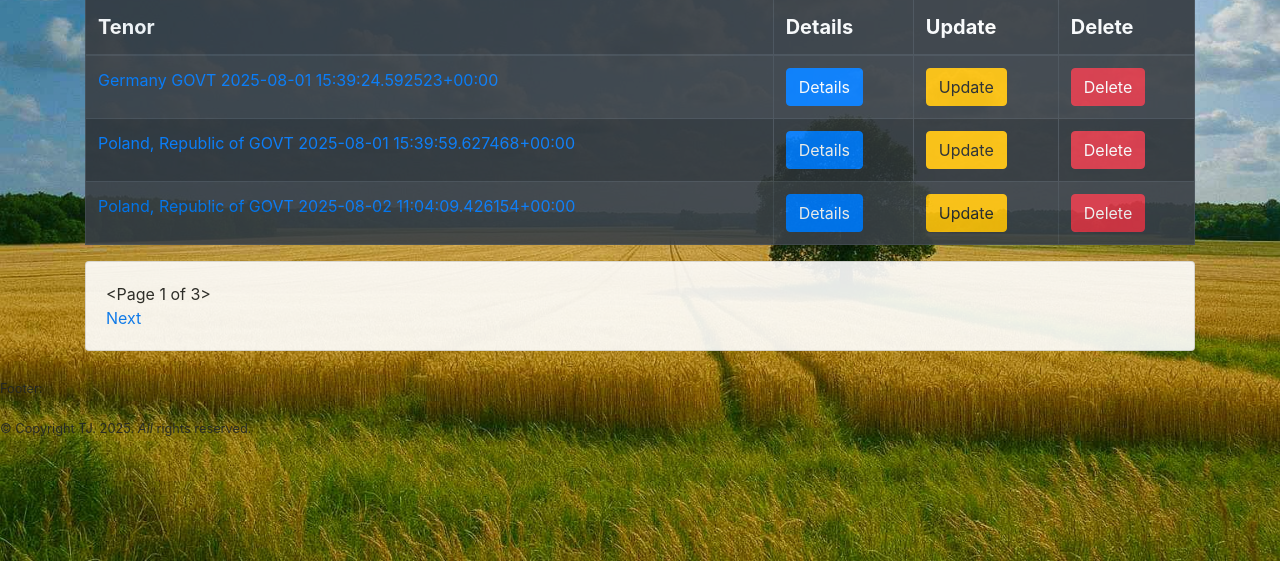
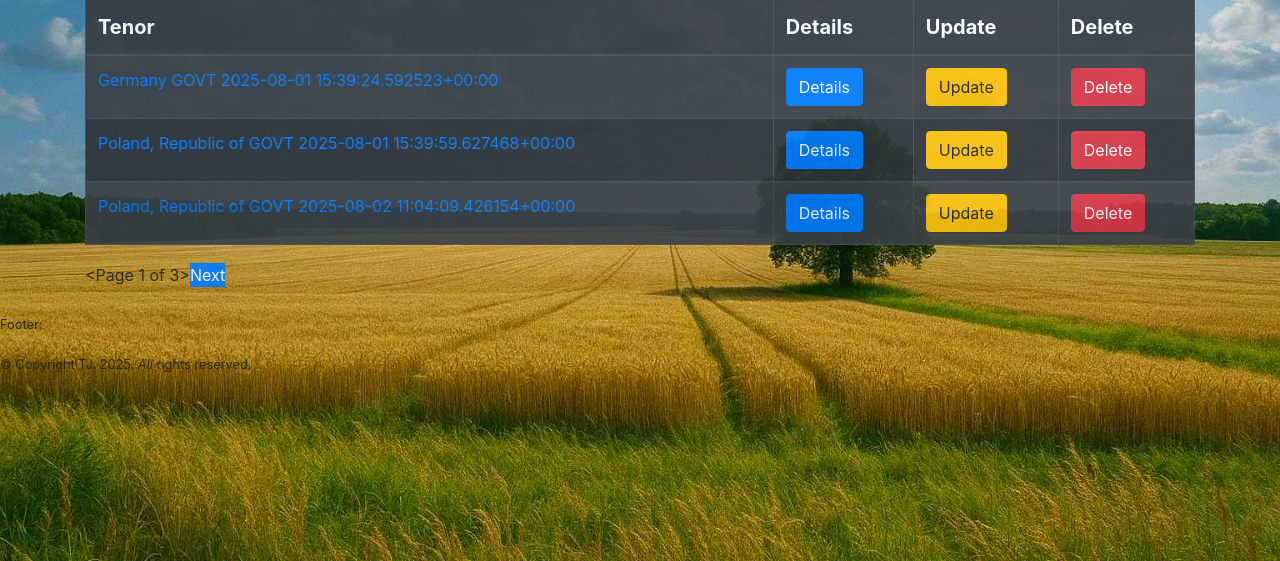
Before and after one commit to jata4321/DjangoProject1, a Django app: page /curvecalc/listview/ in a window 1280 px wide. Shown: the part 239-800 px from the top of the page. Run offline with Django 5.2, Linux system fonts and the light colour scheme; data comes from the database, SQL or seed files in the repository.

Commit message:
Updated pagination buttons in `curve_list.html` to use `btn-primary` class and replaced wrapper with `btn-group` for better styling.

```diff
--- a/curvecalc/templates/curvecalc/curve_list.html
+++ b/curvecalc/templates/curvecalc/curve_list.html
@@ -42,16 +42,14 @@
            </tr>
        {% endfor %}
     </table>
-    <div class="card card-body">
+    <div class="btn-group">
         {% if page_obj %}
             {% if page_obj.has_previous %}
-                <a href="?page{{ page_obj.previous_page_number }}">Prev</a>
+                <a type="button" class="btn-primary" href="?page={{ page_obj.previous_page_number }}">Prev</a>
             {% endif %}
-
             {{ page_obj }}
-
             {% if page_obj.has_next %}
-                <a href="?page={{ page_obj.next_page_number }}">Next</a>
+                <a type='button' class="btn-primary" href="?page={{ page_obj.next_page_number }}">Next</a>
             {% endif %}
         {% endif %}
     </div>
```
